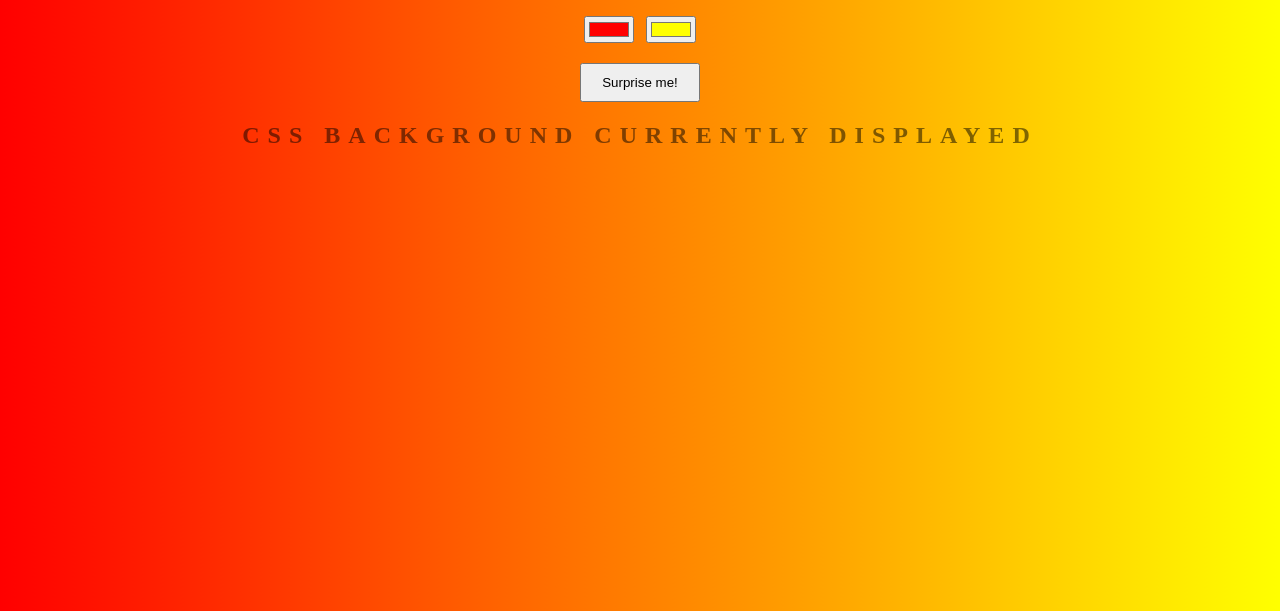
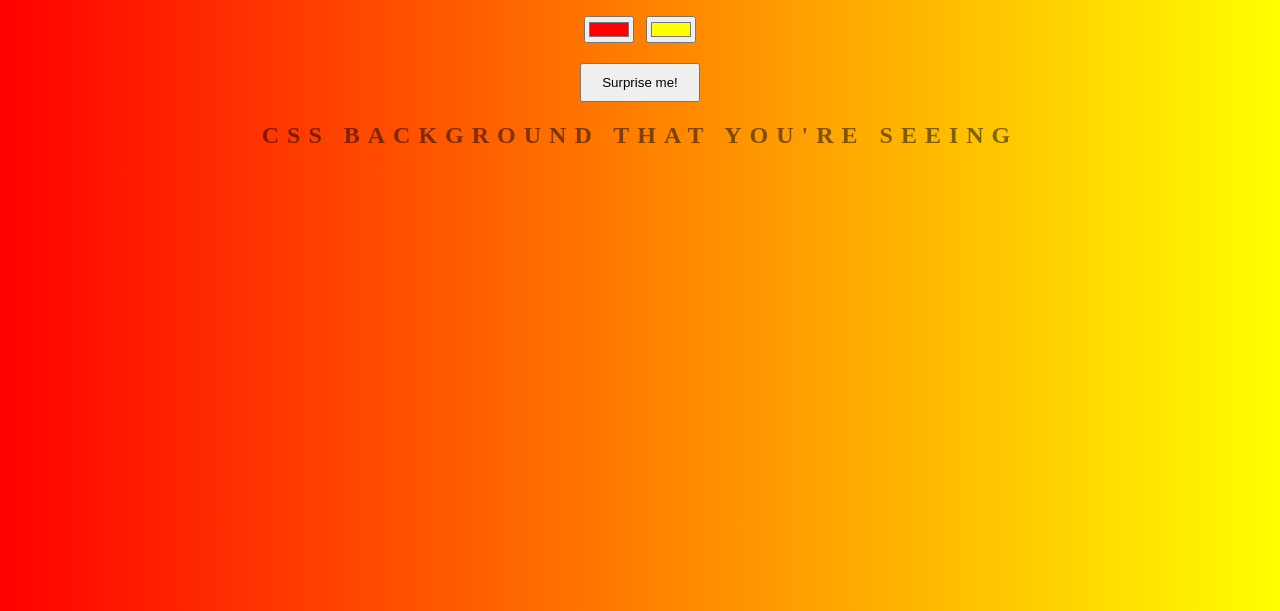
Before and after one commit to bronwyntaljaard/background-generator, a plain HTML site: page index.html in a window 1280 px wide. Shown: the part 189-800 px from the top of the page. Drawn offline with Linux system fonts and the light colour scheme.

Commit message:
changed heading

```diff
--- a/index.html
+++ b/index.html
@@ -9,7 +9,7 @@
     <input class="color1" type="color" name="color1" value="#FF0000" />
     <input class="color2" type="color" name="color2" value="#ffff00" />
     <button>Surprise me!</button>
-    <h2>CSS Background Currently Displayed</h2>
+    <h2>CSS Background That you're Seeing</h2>
     <h3></h3>
     <script type="text/javascript" src="script.js"></script>
   </body>
```
